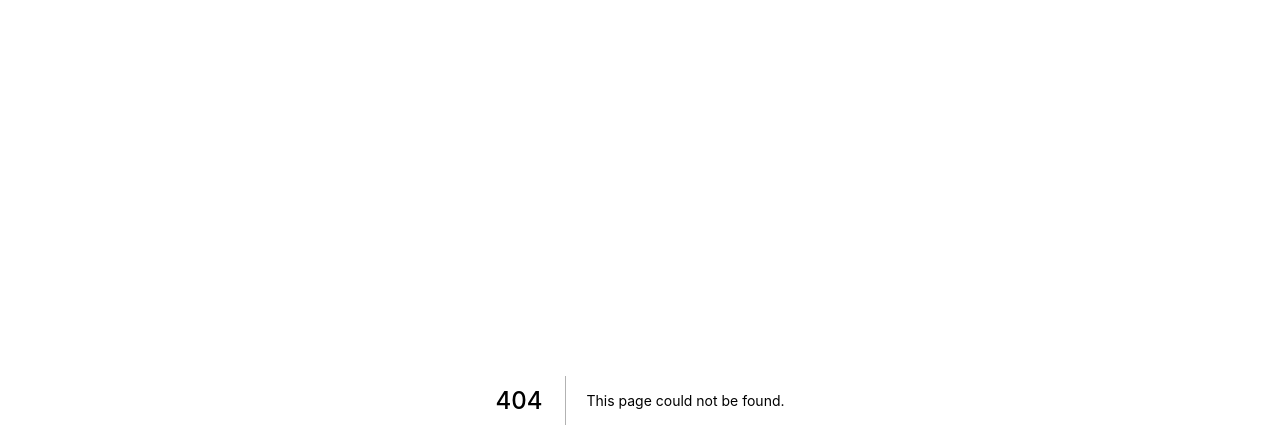
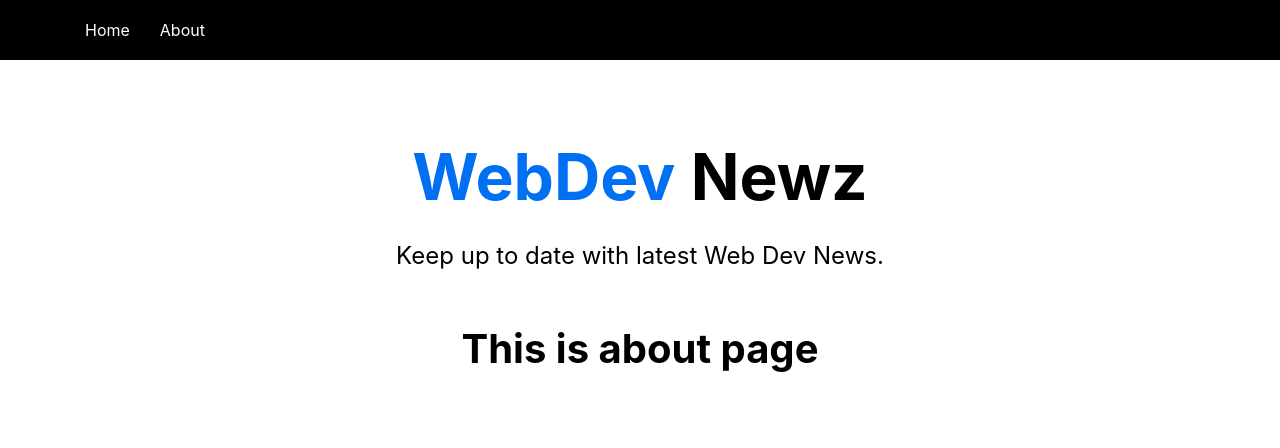
Before and after one commit to nilesh-05/Dev-News, a Next.js app: page /about in a window 1280 px wide. Before the commit this address had no page. Shown: the top 448 px of the page. Built offline with nearby package versions, Linux system fonts and the light colour scheme.

Commit message:
used getStaticProps

```diff
--- /dev/null
+++ b/components/Header.js
@@ -0,0 +1,15 @@
+import headerStyles from "../styles/Header.module.css";
+const Header = () => {
+	return (
+		<div>
+			<h1 className={headerStyles.title}>
+				<span>WebDev</span> Newz
+			</h1>
+			<p className={headerStyles.description}>
+				Keep up to date with latest Web Dev News.
+			</p>
+		</div>
+	);
+};
+
+export default Header;
--- /dev/null
+++ b/components/Layout.js
@@ -0,0 +1,19 @@
+import Nav from "./Nav";
+import styles from "../styles/Home.module.css";
+import Header from "./Header";
+
+const Layout = ({ children }) => {
+	return (
+		<>
+			<Nav />
+			<div className={styles.container}>
+				<main className={styles.main}>
+					<Header />
+					{children}
+				</main>
+			</div>
+		</>
+	);
+};
+
+export default Layout;
--- /dev/null
+++ b/components/Nav.js
@@ -0,0 +1,18 @@
+import NavStyles from "../styles/Nav.module.css";
+import Link from "next/link";
+const Nav = () => {
+	return (
+		<nav className={NavStyles.nav}>
+			<ul>
+				<li>
+					<Link href="/">Home</Link>
+				</li>
+				<li>
+					<Link href="/about">About</Link>
+				</li>
+			</ul>
+		</nav>
+	);
+};
+
+export default Nav;
--- a/pages/_app.js
+++ b/pages/_app.js
@@ -1,7 +1,12 @@
-import '../styles/globals.css'
+import Layout from "../components/Layout";
+import "../styles/globals.css";
 
 function MyApp({ Component, pageProps }) {
-  return <Component {...pageProps} />
+	return (
+		<Layout>
+			<Component {...pageProps} />
+		</Layout>
+	);
 }
 
-export default MyApp
+export default MyApp;
--- /dev/null
+++ b/pages/_document.js
@@ -0,0 +1,22 @@
+import Document, { Html, Head, Main, NextScript } from "next/document";
+
+class MyDocument extends Document {
+	static async getInitialProps(ctx) {
+		const initialProps = await Document.getInitialProps(ctx);
+		return { ...initialProps };
+	}
+
+	render() {
+		return (
+			<Html lang="em">
+				<Head />
+				<body>
+					<Main />
+					<NextScript />
+				</body>
+			</Html>
+		);
+	}
+}
+
+export default MyDocument;
--- /dev/null
+++ b/pages/about.js
@@ -0,0 +1,13 @@
+import Head from "next/head";
+const about = () => {
+	return (
+		<div>
+			<Head>
+				<title>About</title>
+			</Head>
+			<h1>This is about page</h1>
+		</div>
+	);
+};
+
+export default about;
--- /dev/null
+++ b/styles/Header.module.css
@@ -0,0 +1,27 @@
+.title a,
+.title span {
+	color: #0070f3;
+	text-decoration: none;
+}
+
+.title a:hover,
+.title a:focus,
+.title a:active {
+	text-decoration: underline;
+}
+
+.title {
+	margin: 0;
+	line-height: 1.15;
+	font-size: 4rem;
+}
+
+.title,
+.description {
+	text-align: center;
+}
+
+.description {
+	line-height: 1.5;
+	font-size: 1.5rem;
+}
--- a/styles/Home.module.css
+++ b/styles/Home.module.css
@@ -3,7 +3,7 @@
 	padding: 0 0.5rem;
 	display: flex;
 	flex-direction: column;
-  justify-content: center;
+	justify-content: flex-start;
 	align-items: center;
 	height: 100vh;
 }
@@ -13,109 +13,7 @@
 	flex: 1;
 	display: flex;
 	flex-direction: column;
-  justify-content: center;
+	justify-content: flex-start;
 	align-items: center;
+	font-size: 1.25rem;
 }
-
-.footer {
-  width: 100%;
-  height: 100px;
-  border-top: 1px solid #eaeaea;
-  display: flex;
-  justify-content: center;
-  align-items: center;
-}
-
-.footer a {
-  display: flex;
-  justify-content: center;
-  align-items: center;
-  flex-grow: 1;
-}
-
-.title a {
-  color: #0070f3;
-  text-decoration: none;
-}
-
-.title a:hover,
-.title a:focus,
-.title a:active {
-  text-decoration: underline;
-}
-
-.title {
-  margin: 0;
-  line-height: 1.15;
-  font-size: 4rem;
-}
-
-.title,
-.description {
-  text-align: center;
-}
-
-.description {
-  line-height: 1.5;
-  font-size: 1.5rem;
-}
-
-.code {
-  background: #fafafa;
-  border-radius: 5px;
-  padding: 0.75rem;
-  font-size: 1.1rem;
-  font-family: Menlo, Monaco, Lucida Console, Liberation Mono, DejaVu Sans Mono,
-    Bitstream Vera Sans Mono, Courier New, monospace;
-}
-
-.grid {
-  display: flex;
-  align-items: center;
-  justify-content: center;
-  flex-wrap: wrap;
-  max-width: 800px;
-  margin-top: 3rem;
-}
-
-.card {
-  margin: 1rem;
-  padding: 1.5rem;
-  text-align: left;
-  color: inherit;
-  text-decoration: none;
-  border: 1px solid #eaeaea;
-  border-radius: 10px;
-  transition: color 0.15s ease, border-color 0.15s ease;
-  width: 45%;
-}
-
-.card:hover,
-.card:focus,
-.card:active {
-  color: #0070f3;
-  border-color: #0070f3;
-}
-
-.card h2 {
-  margin: 0 0 1rem 0;
-  font-size: 1.5rem;
-}
-
-.card p {
-  margin: 0;
-  font-size: 1.25rem;
-  line-height: 1.5;
-}
-
-.logo {
-  height: 1em;
-  margin-left: 0.5rem;
-}
-
-@media (max-width: 600px) {
-  .grid {
-    width: 100%;
-    flex-direction: column;
-  }
-}
--- /dev/null
+++ b/styles/Nav.module.css
@@ -0,0 +1,20 @@
+.nav {
+	height: 30px;
+	padding: 30px;
+	background: #000;
+	color: #fff;
+	display: flex;
+	align-items: center;
+	justify-content: flex-start;
+}
+
+.nav ul {
+	display: flex;
+	justify-content: center;
+	align-items: center;
+	list-style: none;
+}
+
+.nav ul li a {
+	margin: 5px 15px;
+}
```
Also changed, not shown: components/ArticleList.js (added, +13 -0 lines), pages/index.js (+23 -4 lines), styles/Article.module.css (added, +50 -0 lines). Lines whose indentation alone changed are shown as unchanged.
